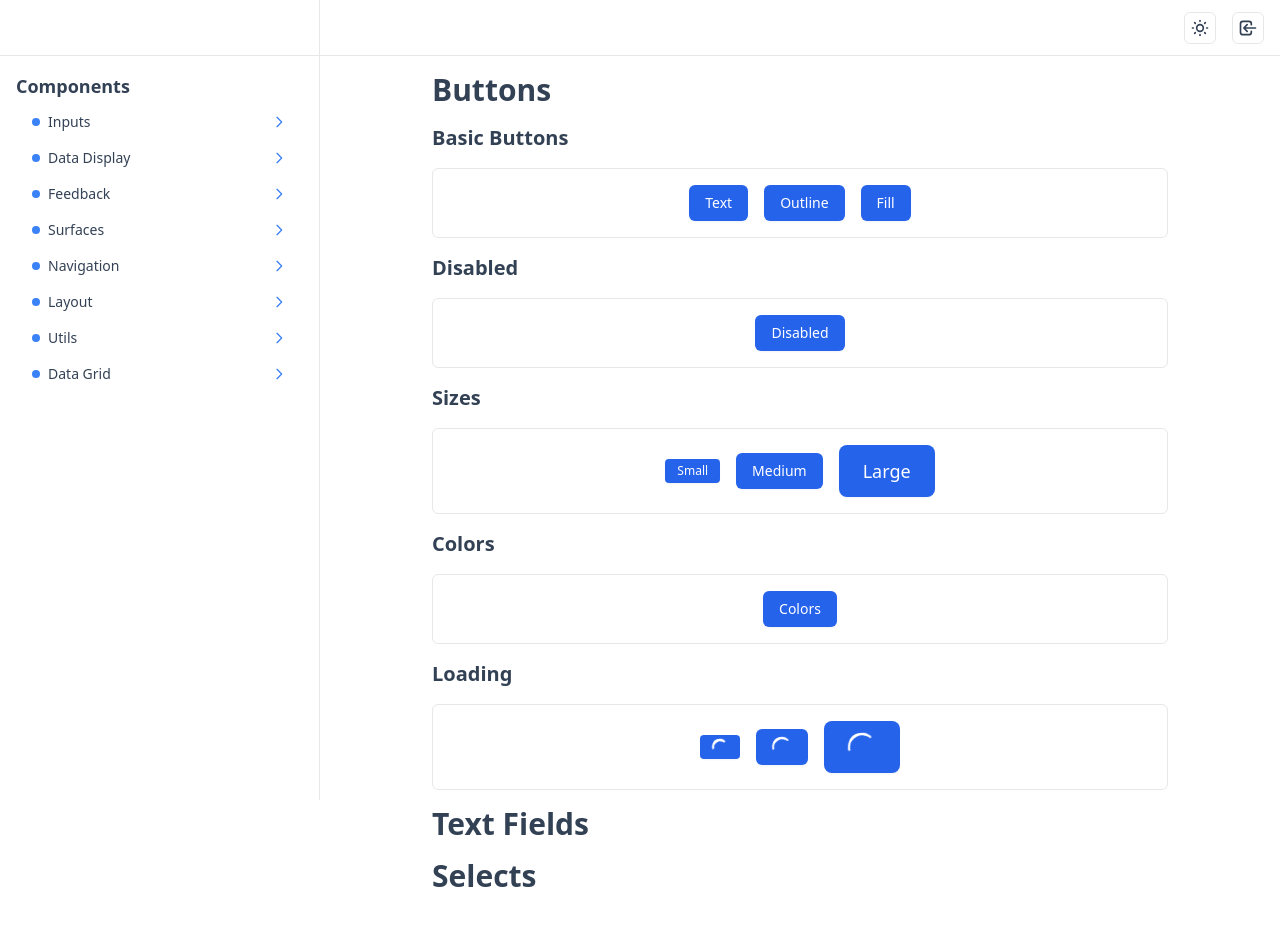
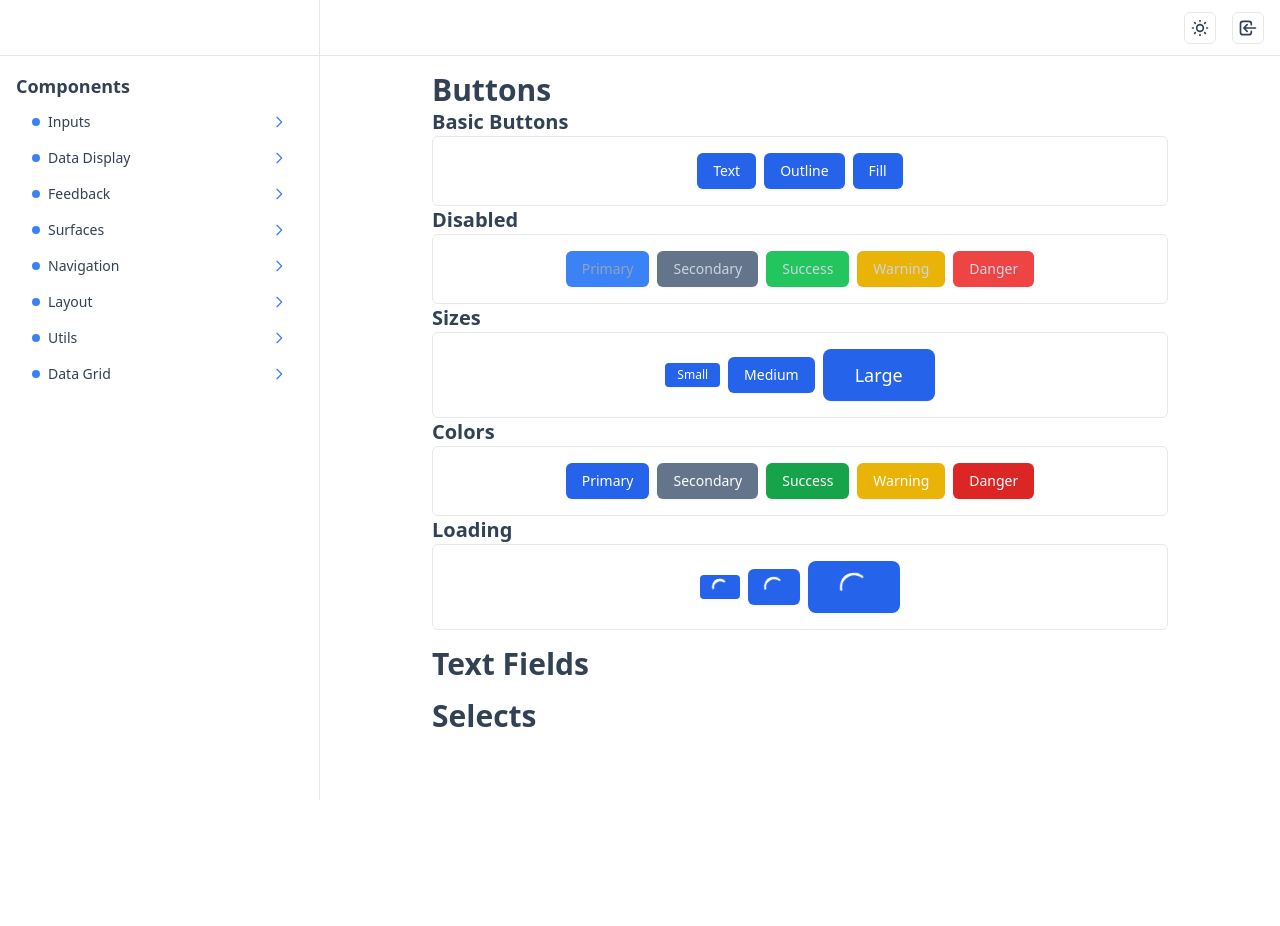
Before and after one commit to noahskorner/typescript-template, a React (Create React App) app in the folder client/: page / in a window 1280 px wide. After the commit the page ends 800 px from the top, so only its background shows below. Built offline with nearby package versions, Linux system fonts and the light colour scheme.

Commit message:
Created component page layouts.

```diff
--- a/client/src/components/common/ui/IconButton.tsx
+++ b/client/src/components/common/ui/IconButton.tsx
@@ -1,15 +1,12 @@
 interface IconButtonProps {
-  handleClick: Function;
+  onClick: Function;
   icon: JSX.Element;
   className?: string;
 }
 
-const IconButton = ({ handleClick, icon, className }: IconButtonProps) => {
+const IconButton = ({ onClick, icon, className }: IconButtonProps) => {
   return (
-    <button
-      onClick={() => handleClick()}
-      className={`${className} btn-primary`}
-    >
+    <button onClick={() => onClick()} className={`${className} btn-primary`}>
       {icon}
     </button>
   );
--- a/client/src/components/common/ui/ThemeButton.tsx
+++ b/client/src/components/common/ui/ThemeButton.tsx
@@ -30,12 +30,12 @@ const ThemeButton = () => {
 
   return theme === ThemeEnum.LIGHT ? (
     <IconButton
-      handleClick={() => setTheme(ThemeEnum.DARK)}
+      onClick={() => setTheme(ThemeEnum.DARK)}
       icon={<SunIcon className="h-5 w-5" />}
     />
   ) : (
     <IconButton
-      handleClick={() => setTheme(ThemeEnum.LIGHT)}
+      onClick={() => setTheme(ThemeEnum.LIGHT)}
       icon={<MoonIcon className="h-5 w-5" />}
     />
   );
--- a/client/src/components/components/layout/Buttons.tsx
+++ b/client/src/components/components/layout/Buttons.tsx
@@ -1,38 +1,40 @@
 import Button from '../ui/Button';
+import Component from './Component';
+import Variant from './Variant';
 
 const Buttons = () => {
   return (
-    <div id="buttons" className="space-y-4">
-      <h1 className="text-3xl font-bold">Buttons</h1>
-      <div className="space-y-4">
-        <h6 className="font-bold text-xl">Basic Buttons</h6>
-        <div className="border border-primary p-4 flex items-center justify-center space-x-4 rounded-md">
+    <Component header="Buttons">
+      <Variant header="Basic Buttons">
         <Button children={'Text'} />
         <Button children={'Outline'} />
         <Button children={'Fill'} />
-        </div>
-        <h6 className="font-bold text-xl">Disabled</h6>
-        <div className="border border-primary p-4 flex items-center justify-center space-x-4 rounded-md">
-          <Button size="md" children={'Disabled'} disabled />
-        </div>
-        <h6 className="font-bold text-xl">Sizes</h6>
-        <div className="border border-primary p-4 flex items-center justify-center space-x-4 rounded-md">
+      </Variant>
+      <Variant header="Disabled">
+        <Button size="md" children={'Primary'} disabled color="primary" />
+        <Button size="md" children={'Secondary'} disabled color="secondary" />
+        <Button size="md" children={'Success'} disabled color="success" />
+        <Button size="md" children={'Warning'} disabled color="warning" />
+        <Button size="md" children={'Danger'} disabled color="danger" />
+      </Variant>
+      <Variant header="Sizes">
         <Button size="sm" children={'Small'} />
         <Button size="md" children={'Medium'} />
         <Button size="lg" children={'Large'} />
-        </div>
-        <h6 className="font-bold text-xl">Colors</h6>
-        <div className="border border-primary p-4 flex items-center justify-center space-x-4 rounded-md">
-          <Button size="md" children={'Colors'} />
-        </div>
-        <h6 className="font-bold text-xl">Loading</h6>
-        <div className="border border-primary p-4 flex items-center justify-center space-x-4 rounded-md">
+      </Variant>
+      <Variant header="Colors">
+        <Button size="md" children={'Primary'} color="primary" />
+        <Button size="md" children={'Secondary'} color="secondary" />
+        <Button size="md" children={'Success'} color="success" />
+        <Button size="md" children={'Warning'} color="warning" />
+        <Button size="md" children={'Danger'} color="danger" />
+      </Variant>
+      <Variant header="Loading">
         <Button size="sm" children={'Loading'} loading />
         <Button size="md" children={'Loading'} loading />
         <Button size="lg" children={'Loading'} loading />
-        </div>
-      </div>
-    </div>
+      </Variant>
+    </Component>
   );
 };
 
--- /dev/null
+++ b/client/src/components/components/layout/Component.tsx
@@ -0,0 +1,15 @@
+interface ComponentProps {
+  header: string;
+  children: JSX.Element | JSX.Element[];
+}
+
+const Component = ({ header, children }: ComponentProps) => {
+  return (
+    <div>
+      <h1 className="text-3xl font-bold">{header}</h1>
+      <div>{children}</div>
+    </div>
+  );
+};
+
+export default Component;
--- /dev/null
+++ b/client/src/components/components/layout/Variant.tsx
@@ -0,0 +1,17 @@
+interface VariantProps {
+  header: string;
+  children: JSX.Element | JSX.Element[];
+}
+
+const Variant = ({ header, children }: VariantProps) => {
+  return (
+    <div>
+      <h6 className="font-bold text-xl">{header}</h6>
+      <div className="border border-primary p-4 flex flex-wrap items-center justify-center space-x-2 rounded-md">
+        {children}
+      </div>
+    </div>
+  );
+};
+
+export default Variant;
--- a/client/src/components/components/ui/Button.tsx
+++ b/client/src/components/components/ui/Button.tsx
@@ -4,8 +4,10 @@ interface ButtonProps {
   children: string | JSX.Element | JSX.Element[];
   size?: 'sm' | 'md' | 'lg';
   variant?: 'text' | 'outline' | 'fill';
+  color?: 'primary' | 'secondary' | 'success' | 'warning' | 'danger';
   disabled?: boolean;
   loading?: boolean;
+  onClick?: Function;
 }
 
 const Button = ({
@@ -14,6 +16,8 @@ const Button = ({
   variant = 'fill',
   disabled = false,
   loading = false,
+  color = 'primary',
+  onClick,
 }: ButtonProps) => {
   const getSize = () => {
     switch (size) {
@@ -22,21 +26,79 @@ const Button = ({
       case 'md':
         return 'px-4 py-2 text-sm rounded-md';
       case 'lg':
-        return 'px-6 py-3 text-lg rounded-lg';
+        return 'px-8 py-3 text-lg rounded-lg';
     }
   };
 
   const getColor = () => {
+    // color
+    const classes: Array<string> = [];
+
     // disabled
+    if (!disabled) {
+      classes.push('text-white');
+      switch (color) {
+        case 'primary':
+          classes.push('bg-blue-600');
+          classes.push('hover:bg-blue-700');
+          break;
+        case 'secondary':
+          classes.push('bg-slate-500');
+          classes.push('hover:bg-slate-400');
+          classes.push('dark:bg-slate-700');
+          classes.push('dark:hover:bg-slate-600');
+          break;
+        case 'success':
+          classes.push('bg-green-600');
+          classes.push('hover:bg-green-700');
+          break;
+        case 'warning':
+          classes.push('bg-yellow-500');
+          classes.push('hover:bg-yellow-600');
+          classes.push('dark:bg-yellow-600');
+          classes.push('hover:bg-yellow-700');
+          break;
+        case 'danger':
+          classes.push('bg-red-600');
+          classes.push('hover:bg-red-700');
+          break;
+      }
+    } else {
+      switch (color) {
+        case 'primary':
+          classes.push('text-slate-400');
+          classes.push('bg-blue-500');
+          break;
+        case 'secondary':
+          classes.push('text-slate-300');
+          classes.push('bg-slate-500');
+          break;
+        case 'success':
+          classes.push('text-slate-300');
+          classes.push('bg-green-500');
+          break;
+        case 'warning':
+          classes.push('text-slate-300');
+          classes.push('bg-yellow-500');
+          break;
+        case 'danger':
+          classes.push('text-slate-300');
+          classes.push('bg-red-500');
+          break;
+      }
+    }
 
     // variant
 
     // color
-    return 'text-white bg-blue-600 hover:bg-blue-700';
+    return classes.join(' ');
   };
 
   return (
     <button
+      onClick={() => {
+        if (onClick) onClick();
+      }}
       className={`${getSize()} ${getColor()} inline-flex justify-center shadow-sm font-medium`}
       disabled={disabled}
     >
--- /dev/null
+++ b/client/src/components/components/ui/TextField.tsx
@@ -0,0 +1,10 @@
+const TextField = () => {
+  return (
+    <div>
+      <label htmlFor=""></label>
+      <input type="text" />
+    </div>
+  );
+};
+
+export default TextField;
```
Lines whose indentation alone changed are shown as unchanged.
